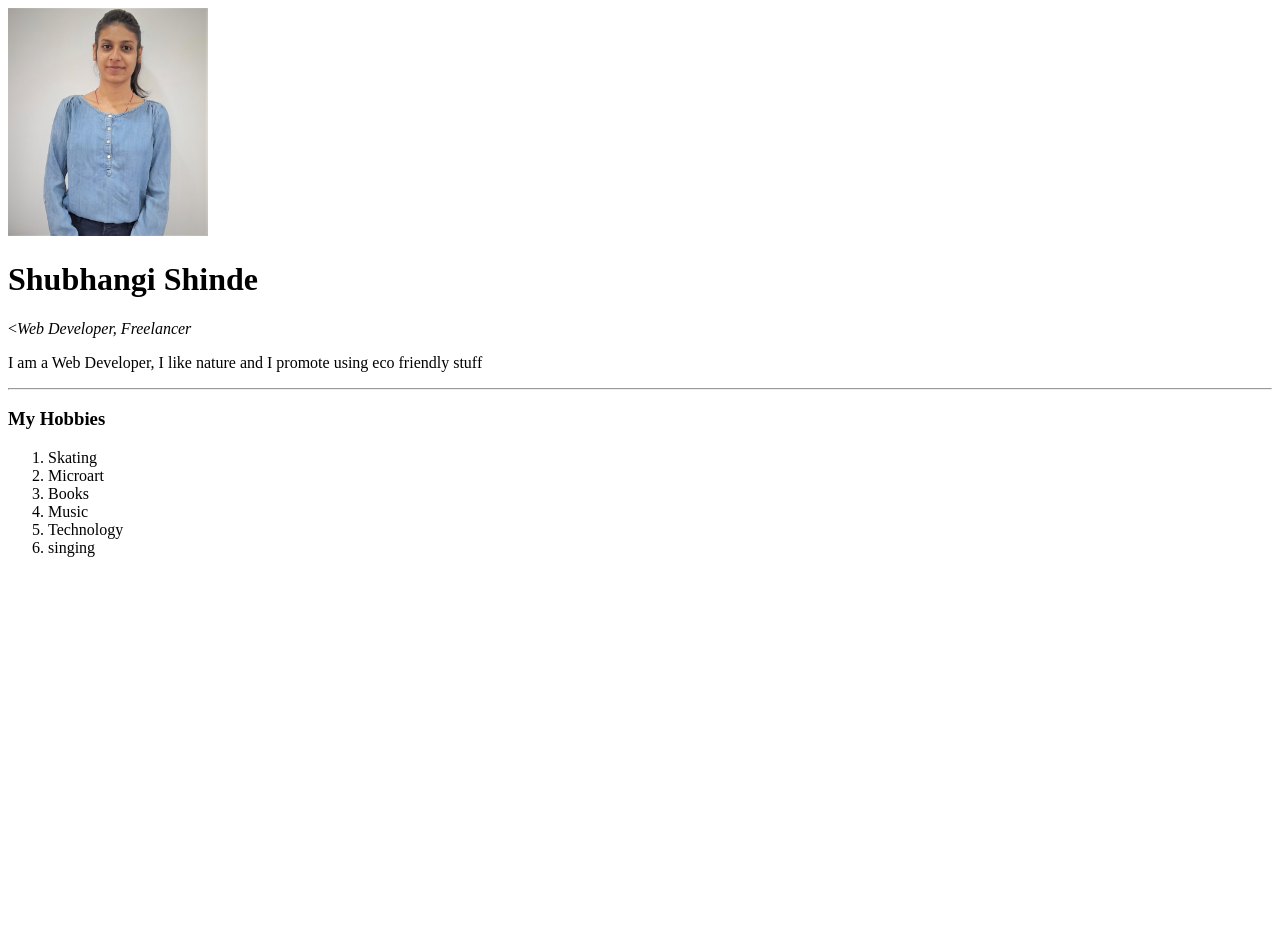
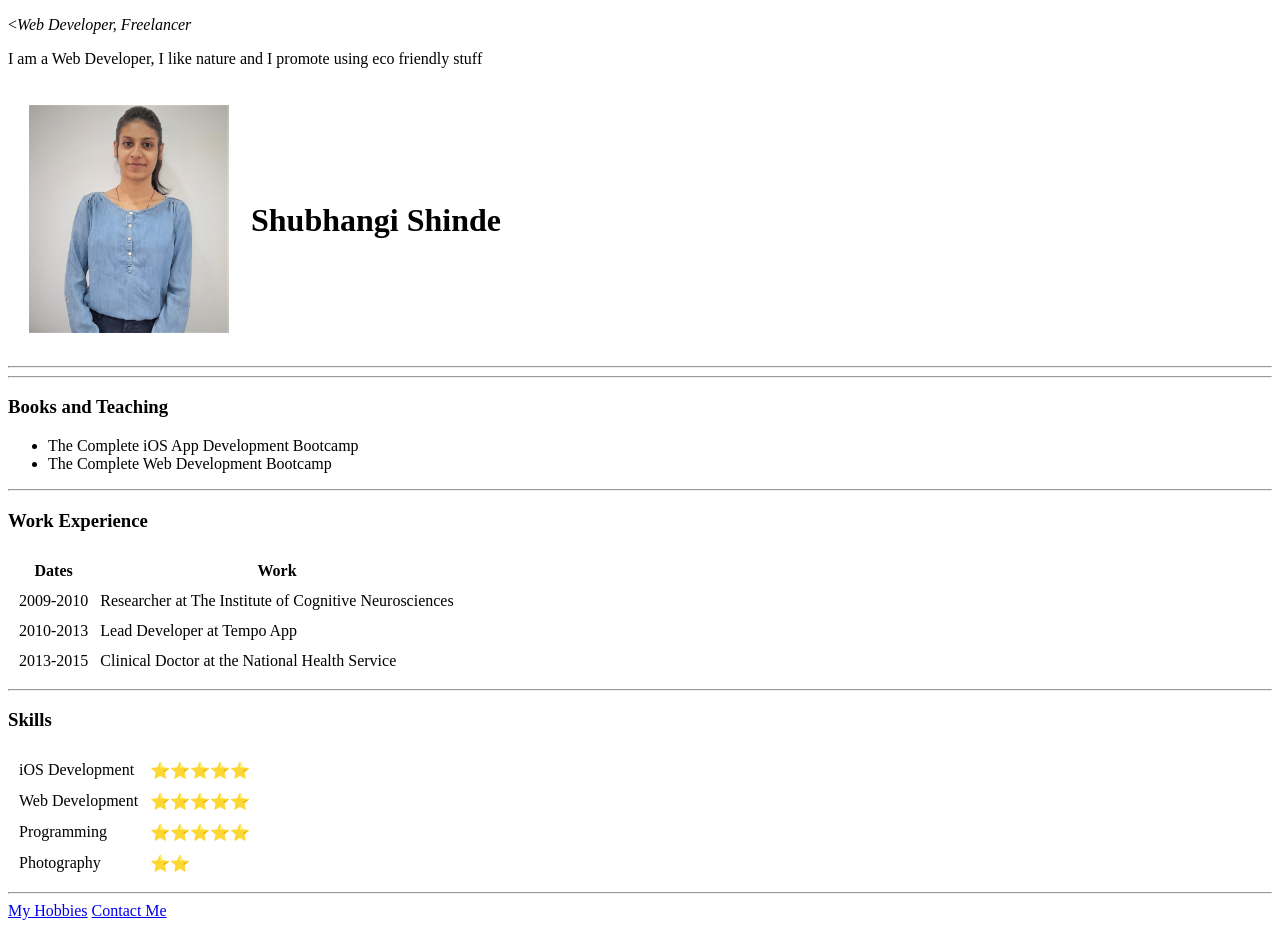
Before and after one commit to captain-marvell/CV, a plain HTML site: page index.html in a window 1280 px wide. Before the commit the page ends 800 px from the top, so only its background shows below. Drawn offline with Linux system fonts and the light colour scheme.

Commit message:
Update index.html

```diff
--- a/index.html
+++ b/index.html
@@ -4,23 +4,72 @@
 <head>
   <meta charset="utf-8">
   <title>Shubhangi's Personal Site</title>
+  <link rel="stylesheet" href="css/style.css">
 </head>
 
 <body>
-  <img src="./images/profile pic.jpg" alt="Shubhangi profile picture" width="200em">
-  <h1>Shubhangi Shinde</h1>
-  <p><<em>Web Developer, Freelancer</em></p>
-  <p>I am a Web Developer, I like nature and I promote using eco friendly stuff</p>
-  <hr>
-  <h3>My Hobbies</h3>
-  <ol>
-    <li>Skating</li>
-    <li>Microart</li>
-    <li>Books</li>
-    <li>Music</li>
-    <li>Technology</li>
-    <li>singing</li>
-  </ol>
+ <table cellspacing="20">
+      <tr>
+        <td><img src="./images/profile pic.jpg" alt="Shubhangi profile picture" width="200em"></td>
+        <td><h1>Shubhangi Shinde</h1> </td>
+        <p><<em>Web Developer, Freelancer</em></p>
+        <p>I am a Web Developer, I like nature and I promote using eco friendly stuff</p>
+       </tr>
+ </table>
+ <hr>
+ <hr>
+    <h3>Books and Teaching</h3>
+    <ul>
+      <li>The Complete iOS App Development Bootcamp</li>
+      <li>The Complete Web Development Bootcamp</li>
+    </ul>
+    <hr>
+    <h3>Work Experience</h3>
+    <table cellspacing="10">
+      <thead>
+        <tr>
+          <th>Dates</th>
+          <th>Work</th>
+        </tr>
+      </thead>
+      <tbody>
+        <tr>
+          <td>2009-2010</td>
+          <td>Researcher at The Institute of Cognitive Neurosciences</td>
+        </tr>
+        <tr>
+          <td>2010-2013</td>
+          <td>Lead Developer at Tempo App</td>
+        </tr>
+        <tr>
+          <td>2013-2015</td>
+          <td>Clinical Doctor at the National Health Service</td>
+        </tr>
+      </tbody>
+    </table>
+    <hr>
+    <h3>Skills</h3>
+    <table cellspacing="10">
+      <tr>
+        <td>iOS Development</td>
+        <td>⭐️⭐️⭐️⭐️⭐️</td>
+      </tr>
+      <tr>
+        <td>Web Development</td>
+        <td>⭐️⭐️⭐️⭐️⭐️</td>
+      </tr>
+       <tr>
+        <td>Programming</td>
+        <td>⭐️⭐️⭐️⭐️⭐️</td>
+      </tr>
+      <tr>
+        <td>Photography</td>
+        <td>⭐️⭐️</td>
+      </tr>
+    </table>
+    <hr>
+    <a href="hobbies.html">My Hobbies</a>
+    <a href="contact-me.html">Contact Me</a>
 
 </body>
 
```
